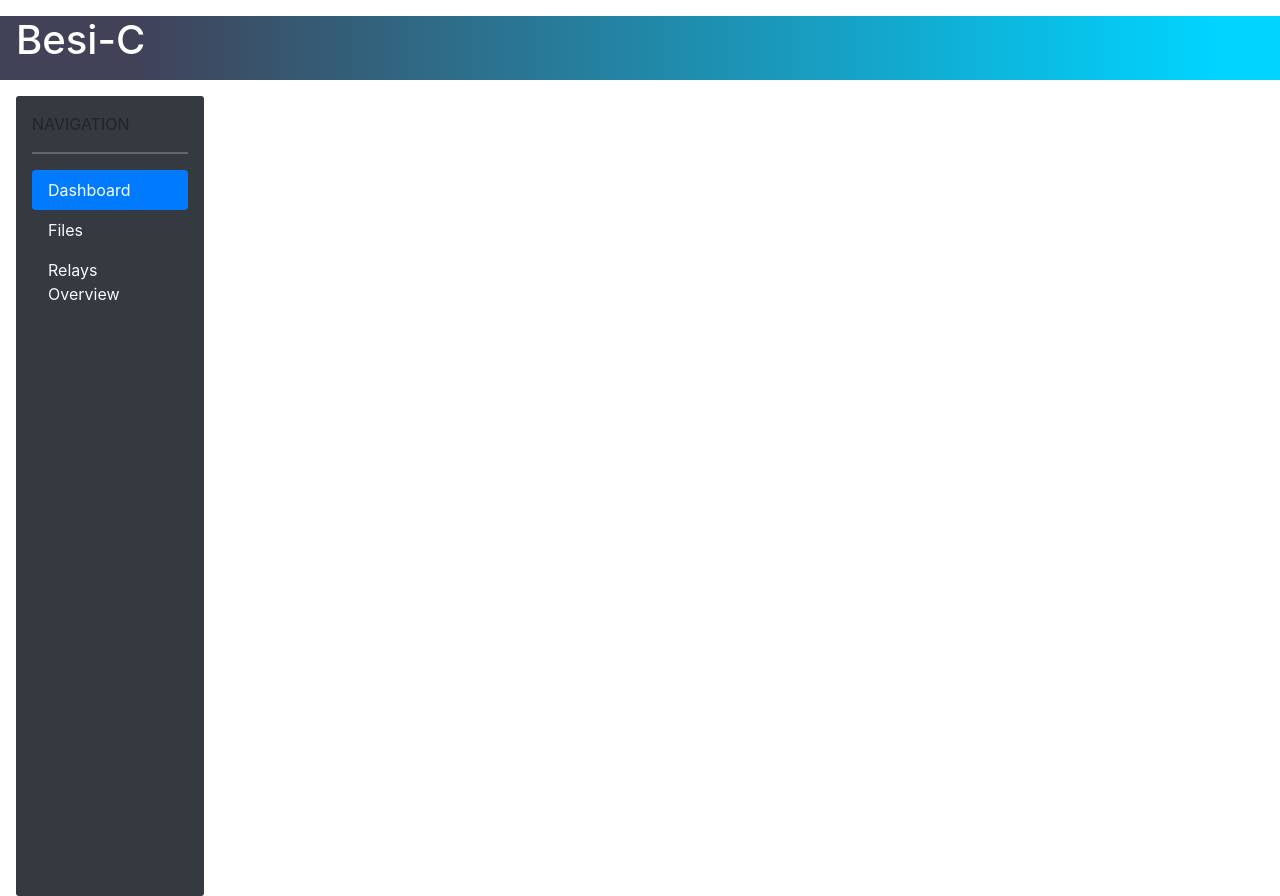
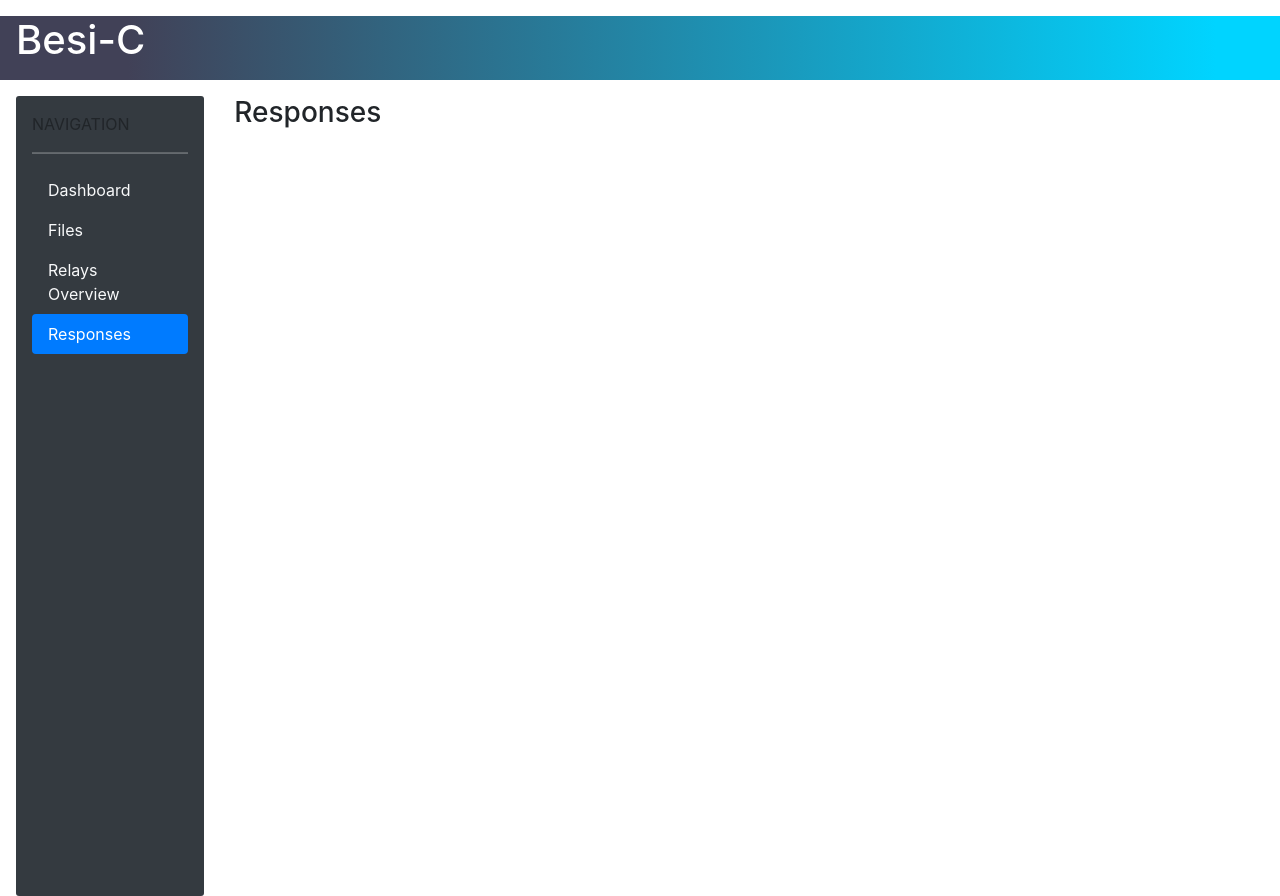
Before and after one commit to Cyue19/file-dashboard, a React (Create React App) app: page /responses in a window 1280 px wide. Built offline with nearby package versions, Linux system fonts and the light colour scheme; no server answers.

Commit message:
created a responses page

```diff
--- a/src/App.js
+++ b/src/App.js
@@ -11,6 +11,7 @@ import DashBoard from "./components/DashBoard";
 import Files from "./components/Files";
 import Relays from "./components/Relays";
 import SearchResults from "./components/SearchResults";
+import Responses from "./components/Responses";
 
 function App() {
 
@@ -29,6 +30,7 @@ function App() {
             <PropsRoute path="/files" exact component={Files} setPath={setPath}/>
             <PropsRoute path="/relays" exact component={Relays} setPath={setPath}/>
             <PropsRoute path="/files/search" exact component={SearchResults} />
+            <PropsRoute path="/responses" exact component={Responses} setPath={setPath}/>
           </div>
         </div>
       </BrowserRouter>
--- a/src/components/NavBar.js
+++ b/src/components/NavBar.js
@@ -42,6 +42,13 @@ export default function NavBar(props) {
                         Relays Overview
                         </Link>
                     </li>
+
+                    <li>
+                        <Link to="/responses" className={"nav-link link-light " + (props.path==="/responses" ? "active":"")}>
+                        {/* <svg class="bi me-2" width="16" height="16"><use xlink:href="#speedometer2"></use></svg> */}
+                        Responses
+                        </Link>
+                    </li>
                     </ul>
                 </div>
 
--- /dev/null
+++ b/src/components/Responses.js
@@ -0,0 +1,13 @@
+import React from 'react';
+
+export default function Responses(props) {
+
+    props.setPath("/responses");
+
+        return (
+            <div className="container">
+                <h3 className="mt-3">Responses</h3>
+            </div>
+        )
+
+}
```
